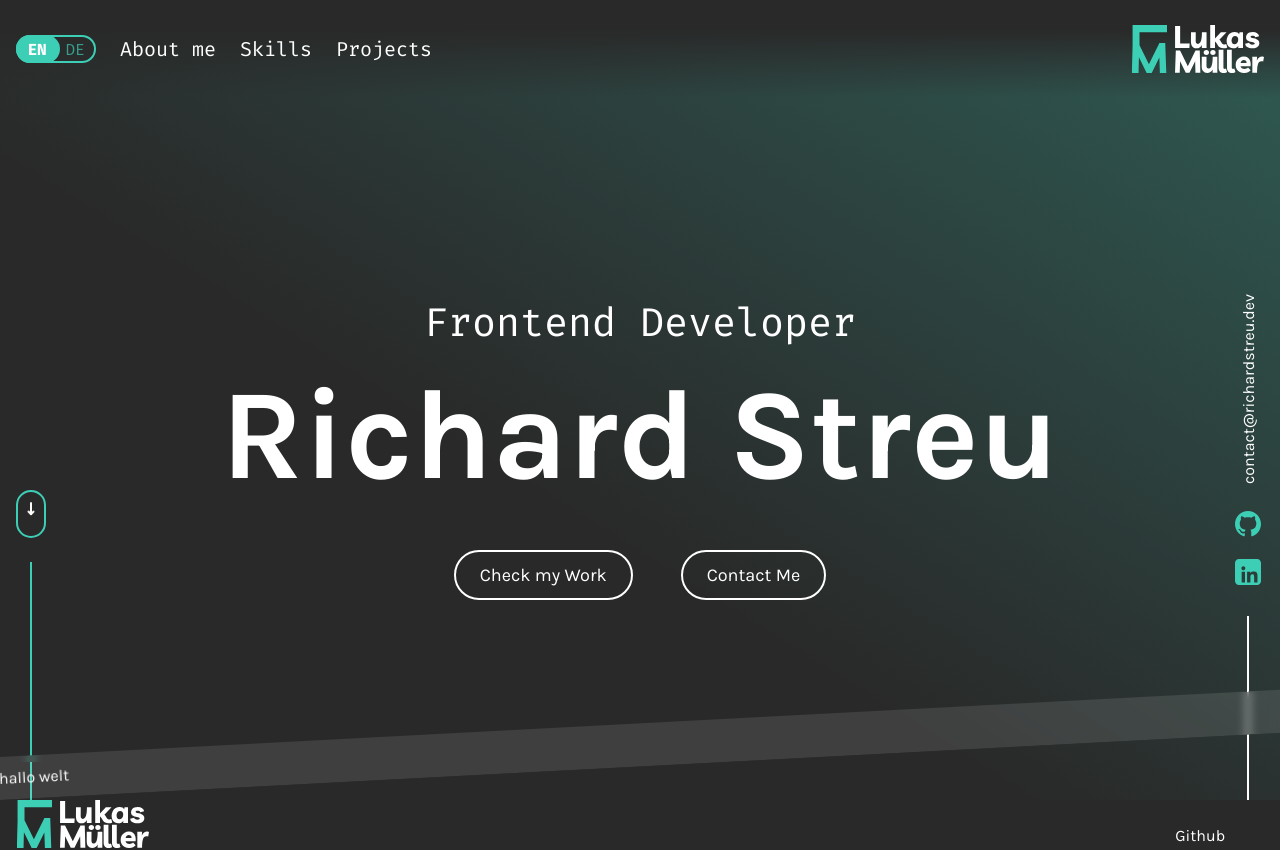
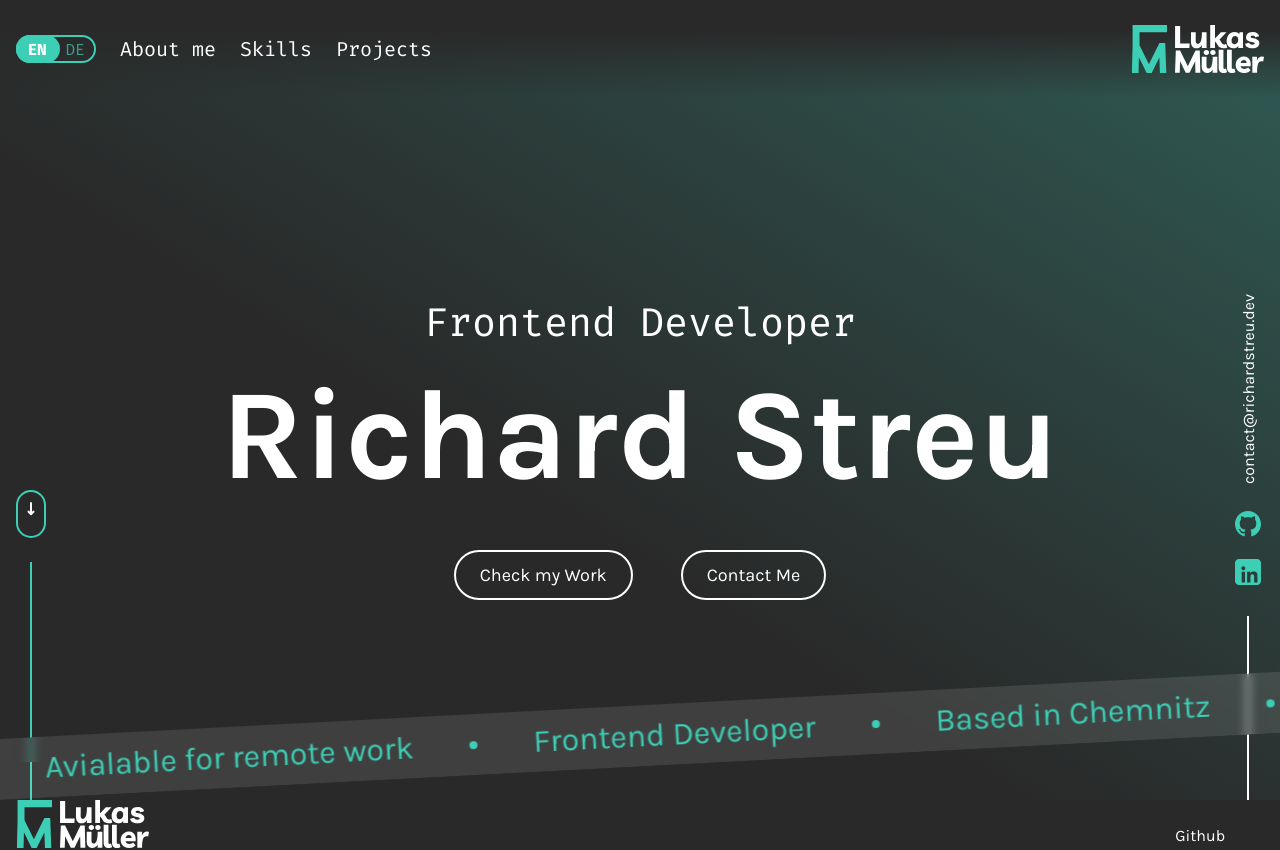
Before and after one commit to RichardStreu/portfolioAngular, an Angular app: page / in a window 1280 px wide. Shown: the top 850 px of the page. Built offline with nearby package versions, Linux system fonts and the light colour scheme.

Commit message:
slideBar component is ready and animation works

```diff
--- a/src/app/components/slide-bar/slide-bar.component.html
+++ b/src/app/components/slide-bar/slide-bar.component.html
@@ -1,3 +1,56 @@
-<div class="slideBarContainer">
-  hallo welt
+<div id="slideBarContainer" class="slideBarContainer">
+  <div class="slideBarText">
+    <span>Open to work</span>
+    <div class="dotBox">
+      <div class="dot"></div>
+    </div>
+    <span>Avialable for remote work</span>
+    <div class="dotBox">
+      <div class="dot"></div>
+    </div>
+    <span>Frontend Developer</span>
+    <div class="dotBox">
+      <div class="dot"></div>
+    </div>
+    <span>Based in Chemnitz</span>
+    <div class="dotBox">
+      <div class="dot"></div>
+    </div>
+  </div>
+  <div class="slideBarText" aria-hidden="true">
+    <span>Open to work</span>
+    <div class="dotBox">
+      <div class="dot"></div>
+    </div>
+    <span>Avialable for remote work</span>
+    <div class="dotBox">
+      <div class="dot"></div>
+    </div>
+    <span>Frontend Developer</span>
+    <div class="dotBox">
+      <div class="dot"></div>
+    </div>
+    <span>Based in Chemnitz</span>
+    <div class="dotBox">
+      <div class="dot"></div>
+    </div>
+  </div>
+  <div class="slideBarText" aria-hidden="true">
+    <span>Open to work</span>
+    <div class="dotBox">
+      <div class="dot"></div>
+    </div>
+    <span>Avialable for remote work</span>
+    <div class="dotBox">
+      <div class="dot"></div>
+    </div>
+    <span>Frontend Developer</span>
+    <div class="dotBox">
+      <div class="dot"></div>
+    </div>
+    <span>Based in Chemnitz</span>
+    <div class="dotBox">
+      <div class="dot"></div>
+    </div>
+  </div>
 </div>
--- a/src/app/components/slide-bar/slide-bar.component.scss
+++ b/src/app/components/slide-bar/slide-bar.component.scss
@@ -1,4 +1,13 @@
 @import "../../../styles.scss";
+
+@keyframes slideText {
+  0% {
+    transform: translateX(0%);
+  }
+  100% {
+    transform: translateX(-100%);
+  }
+}
 
 .slideBarContainer {
   width: 105%;
@@ -14,20 +23,27 @@
   bottom: 0;
   transform-origin: bottom left;
   transform: rotate(-3deg);
-}
+  display: flex;
 
-.slideBarText {
-  display: inline-block;
-  font-size: 1.5em;
-  color: #333;
-  animation: marquee 15s linear infinite;
-}
+  .slideBarText {
+    font-size: 2rem;
+    color: $color-hightLight;
+    animation: slideText 25s linear infinite;
+    display: flex;
+    gap: 56px;
+    padding-left: 56px;
 
-@keyframes marquee {
-  from {
-      transform: translateX(100%);
-  }
-  to {
-      transform: translateX(-100%);
+    .dotBox {
+      display: flex;
+      justify-content: center;
+      align-items: center;
+
+      .dot {
+        width: 8px;
+        height: 8px;
+        border-radius: 100vh;
+        background-color: $color-hightLight;
+      }
+    }
   }
 }
```
